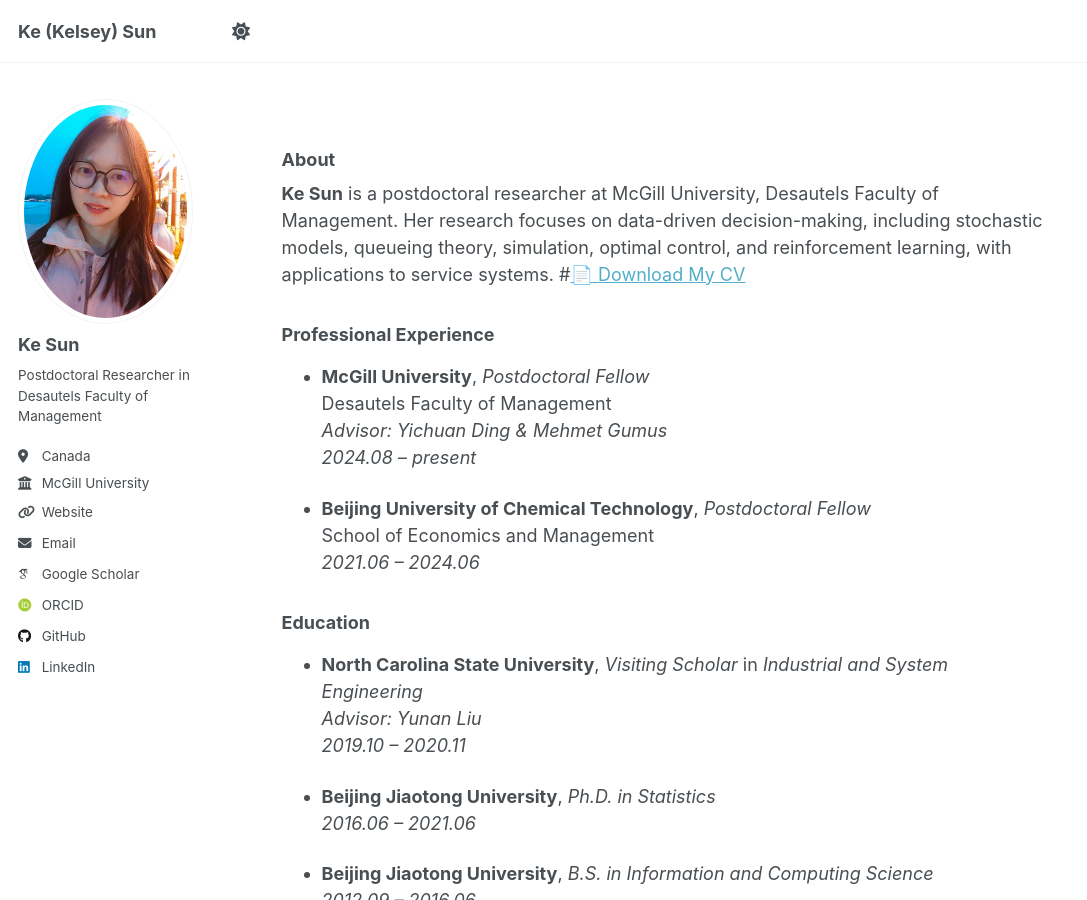
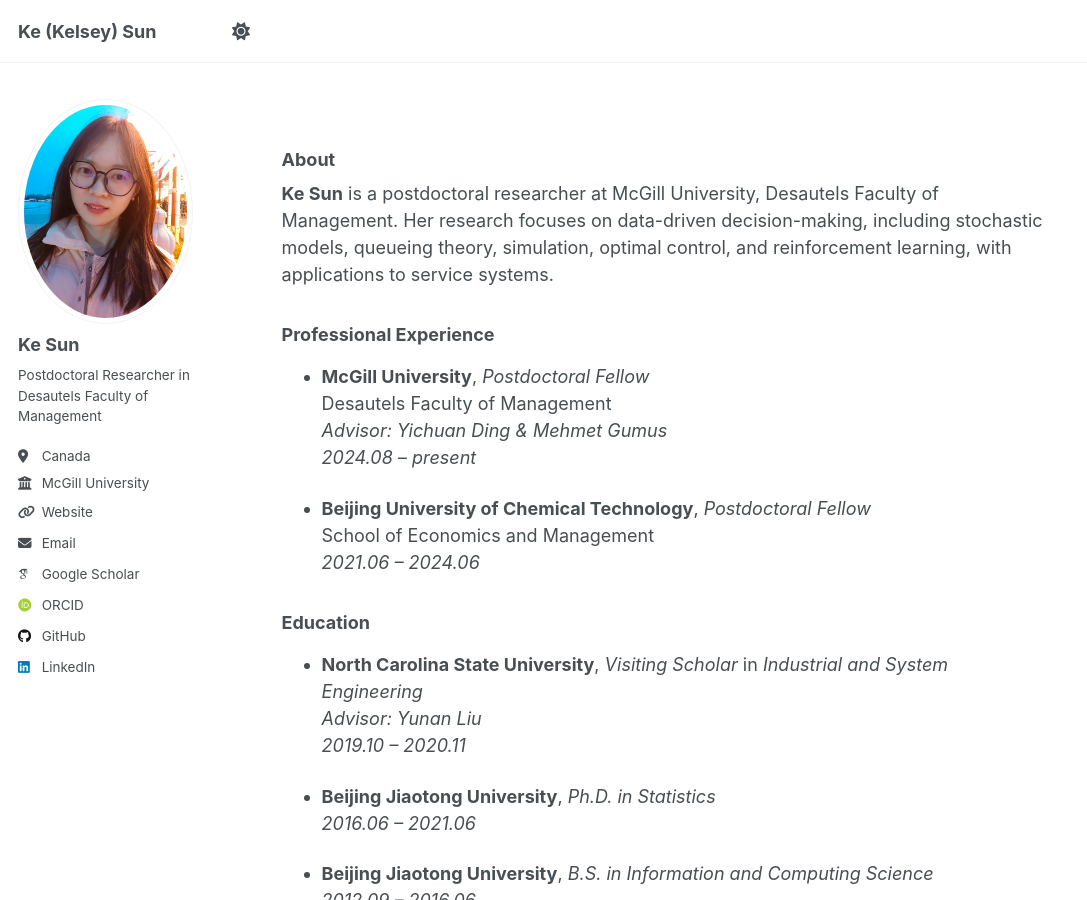
Before and after one commit to KeSun-2025/KeSun-2025.github.io, a Jekyll site: the page built from _pages/about.md, in a window 1280 px wide and 900 px high. Shown: the whole window, without its empty margins (0-1087 px from the left). Built offline with Jekyll 4.4.1, drawn with Linux system fonts in a browser that asks for light colours; some web fonts are replaced.

Commit message:
Update about.md

```diff
--- a/_pages/about.md
+++ b/_pages/about.md
@@ -11,7 +11,7 @@ redirect_from:
 ### About
 
 **Ke Sun** is a postdoctoral researcher at McGill University,  Desautels Faculty of Management. Her research focuses on data-driven decision-making, including stochastic models, queueing theory, simulation, optimal control, and reinforcement learning, with applications to service systems.
-#[📄 Download My CV](../files/CV2025.pdf)
+
 
 ### Professional Experience
 
```
